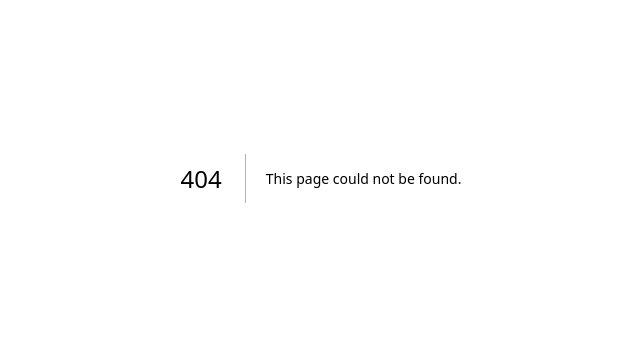
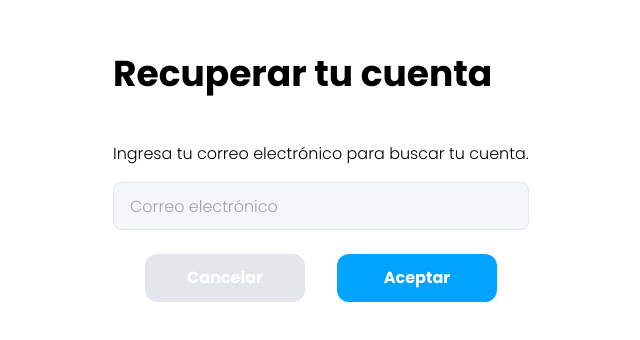
Before and after one commit to AxelCHCR/ProyectoRokbit, a Next.js app: page /pages/recoverPassword in a window 1280 px wide. Before the commit this address had no page. Shown: the part 222-562 px from the top of the page, without its empty margins (319-959 px from the left). Built offline with nearby package versions, Linux system fonts and the light colour scheme.

Commit message:
feat: RecoverPassword component

```diff
--- /dev/null
+++ b/src/app/pages/recoverPassword/page.tsx
@@ -0,0 +1,55 @@
+"use client";
+import Button from "@/app/components/button";
+import Input from "@/app/components/inputs";
+import { useForm } from "react-hook-form";
+import { zodResolver } from "@hookform/resolvers/zod";
+import { z, ZodType } from "zod";
+
+type formData = {
+  correo: string;
+};
+
+export default function RecoverPassword() {
+  const recoverPasswordSchema: ZodType<formData> = z.object({
+    correo: z.string().email({ message: "Correo electrónico inválido" }),
+  });
+
+  const {
+    register,
+    handleSubmit,
+    formState: { errors },
+  } = useForm<formData>({
+    resolver: zodResolver(recoverPasswordSchema),
+  });
+
+  const submitData = (data: formData) => {
+    console.log(data);
+  };
+
+  return (
+    <div className="flex items-center justify-center h-screen">
+      <div>
+        <h1 className="font-poppins font-bold text-4xl">Recuperar tu cuenta</h1>
+        <h2 className="font-poppins font-light text-base mt-12">
+          Ingresa tu correo electrónico para buscar tu cuenta.
+        </h2>
+        <form onSubmit={handleSubmit(submitData)}>
+          <Input
+            type="email"
+            placeholder="Correo electrónico"
+            {...register("correo")}
+            autoComplete="off"
+            className="w-[26rem] mt-4"
+          />
+          <div className="flex justify-evenly mt-6">
+            <Button
+              text="Cancelar"
+              className="bg-custom-light-gray text-custom-darker-gray hover:bg-custom-dark-gray"
+            />
+            <Button text="Aceptar" type="submit" />
+          </div>
+        </form>
+      </div>
+    </div>
+  );
+}
```
